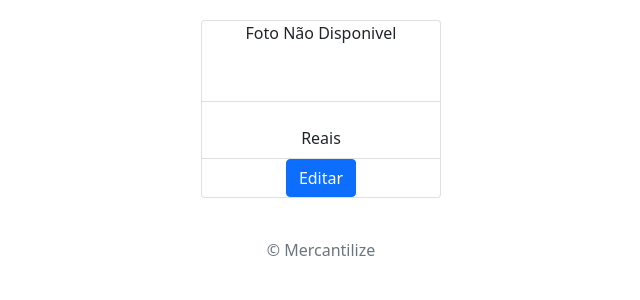
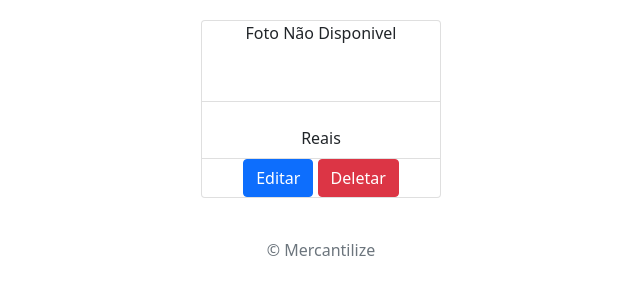
Before and after one commit to Lucas-Espindola-dev/Mercantil, a Django app: template products/templates/product_detail.html in a window 1280 px wide. Shown: the part 56-356 px from the top of the page, without its empty margins (319-959 px from the left). Run offline with Django 4.2, Linux system fonts and the light colour scheme; the template is opened without the code that fills it, so the values that code supplies are empty.

Commit message:
Adding delete to product_detail.html

```diff
--- a/products/templates/product_detail.html
+++ b/products/templates/product_detail.html
@@ -17,6 +17,7 @@
   </ul>
   <div class="buttons-container">
     <a href="{% url 'products:product_update' pk=object.pk %}" class="btn btn-primary">Editar</a>
+    <a href="{% url 'products:product_delete' pk=object.pk %}" class="btn btn-danger">Deletar</a>
   </div>
 </div>
 
```
